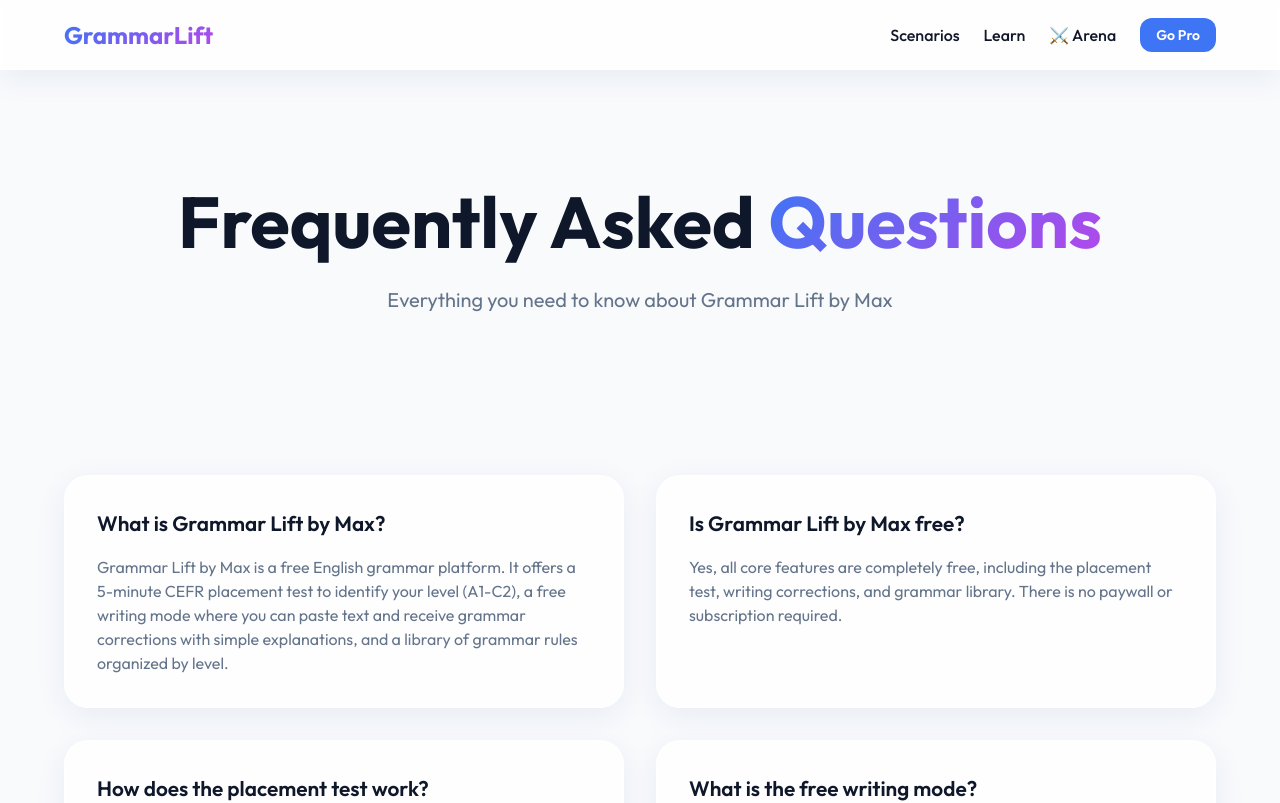
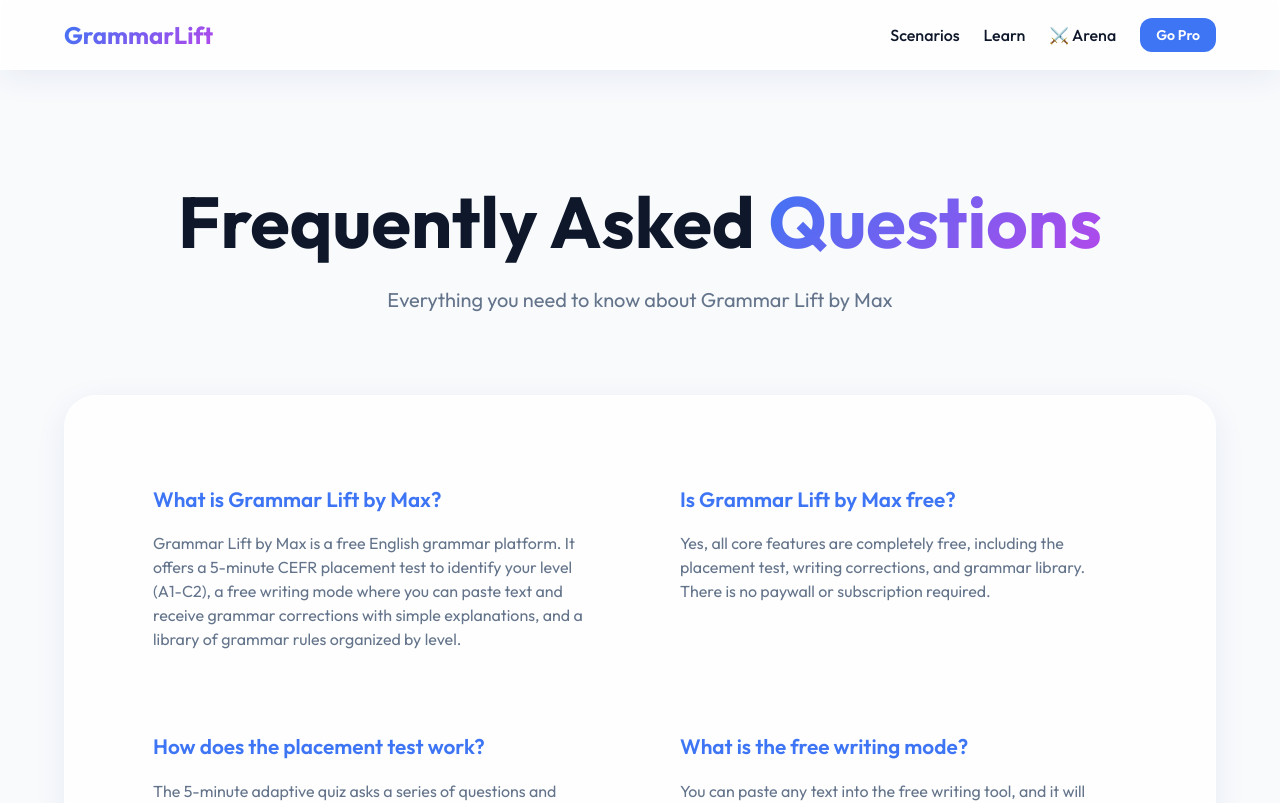
Before and after one commit to mx1204/grammarlift, a Next.js app: page /faq in a window 1280 px wide. Shown: the top 803 px of the page. Built offline with nearby package versions, Linux system fonts and the light colour scheme.

Commit message:
Update page.tsx

```diff
--- a/src/app/faq/page.tsx
+++ b/src/app/faq/page.tsx
@@ -85,7 +85,7 @@
         dangerouslySetInnerHTML={{ __html: JSON.stringify(faqSchema) }}
       />
       <div className="container animate-fade-in">
-        {/* Hero Section */}
+        {/* Hero Section - Simplified */}
         <section className="section-padding" style={{ textAlign: 'center' }}>
           <h1 style={{ fontWeight: 800, marginBottom: '1.5rem', lineHeight: 1.1 }}>
             Frequently Asked <span className="text-grad">Questions</span>
@@ -95,18 +95,18 @@
           </p>
         </section>
 
-        {/* FAQ Grid */}
-        <section className="section-padding">
+        {/* FAQ Grid - Using same style as "Curriculum Focused on You" section */}
+        <section className="section-padding glass" style={{ borderRadius: '32px', padding: 'clamp(2rem, 5vw, 4rem)' }}>
           <div className="responsive-grid" style={{ gridTemplateColumns: 'repeat(2, 1fr)' }}>
             {faqSchema.mainEntity.map((item, idx) => (
-              <GlassCard key={idx} hover>
-                <h3 style={{ fontSize: '1.3rem', marginBottom: '1rem', fontWeight: 600 }}>
+              <div key={idx} style={{ padding: '1.5rem' }}>
+                <h3 style={{ fontSize: '1.3rem', marginBottom: '1rem', fontWeight: 600, color: 'var(--primary)' }}>
                   {item.name}
                 </h3>
                 <p style={{ color: 'var(--text-muted)', lineHeight: 1.5 }}>
                   {item.acceptedAnswer.text}
                 </p>
-              </GlassCard>
+              </div>
             ))}
           </div>
         </section>
```
